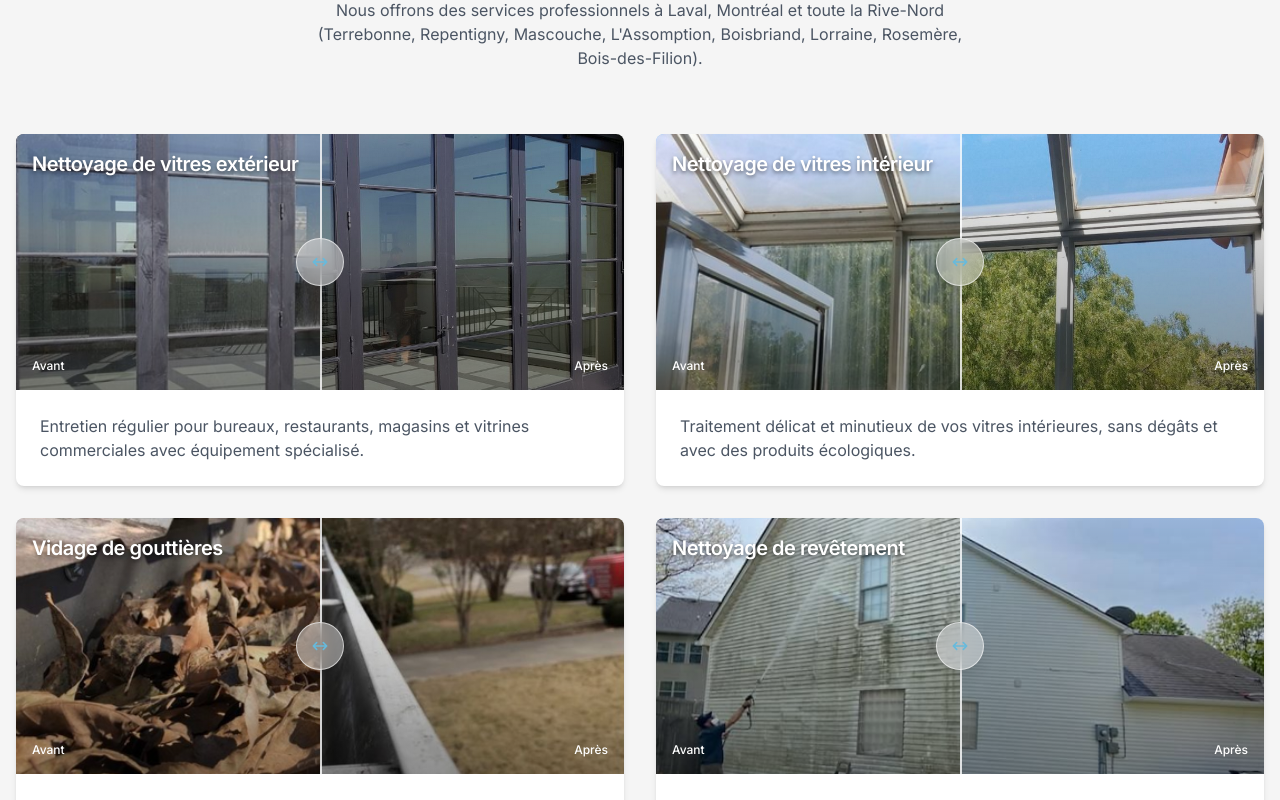
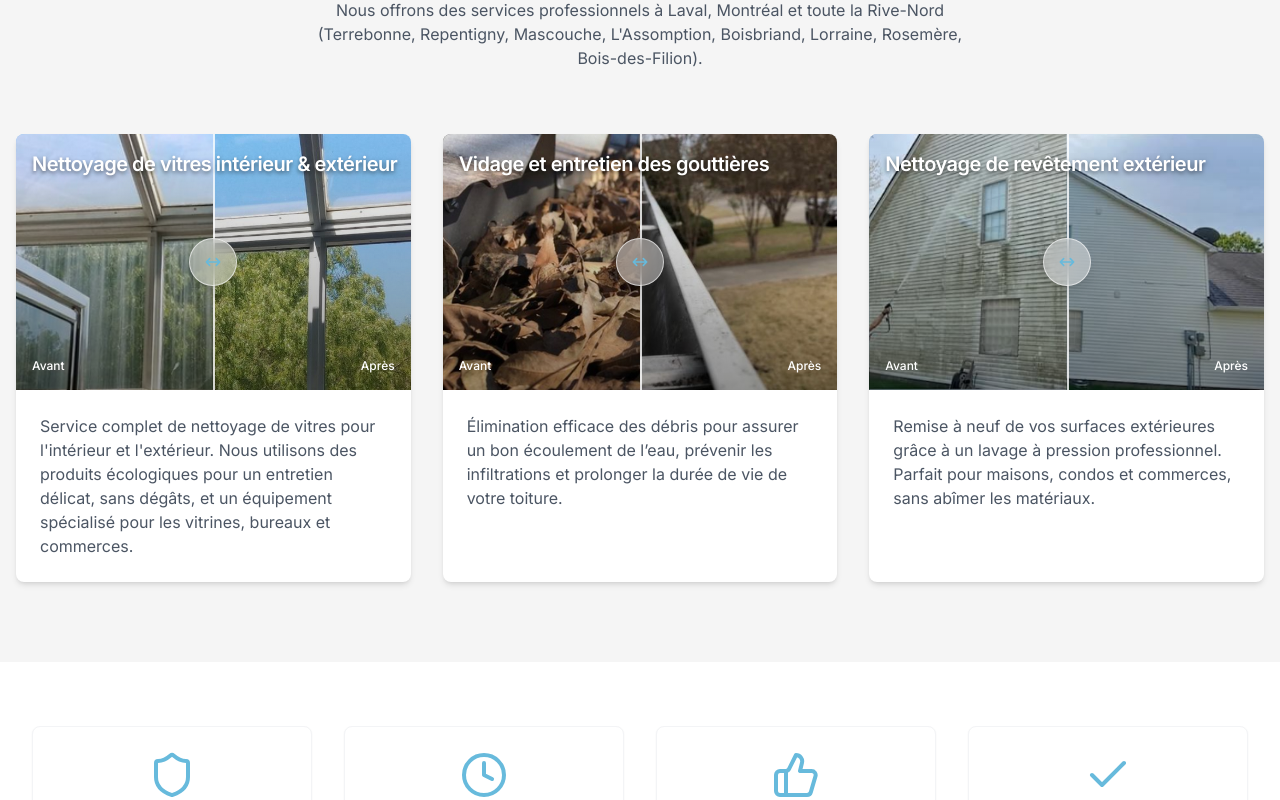
Before and after one commit to MiXir-Dev/mrclear-mixir, a React (Vite) app: page / in a window 1280 px wide. Shown: the part 1520-2320 px from the top of the page. Built offline with nearby package versions, Linux system fonts and the light colour scheme.

Commit message:
all work done

```diff
--- a/src/components/CTA.tsx
+++ b/src/components/CTA.tsx
@@ -7,8 +7,11 @@ import {
   CarouselNext,
   CarouselPrevious,
 } from "@/components/ui/carousel";
+import { useNavigate } from "react-router-dom";
 
 const CTA = () => {
+  const navigate = useNavigate();
+
   // Images pour le carousel
   const carouselImages = [
     "/sub-carousel-2.png",
@@ -72,9 +75,7 @@ const CTA = () => {
     {/* Bouton sous le carousel */}
     <div className="flex justify-center mt-12">
       <Button
-        onClick={() =>
-          document.getElementById("soumission")?.scrollIntoView({ behavior: "smooth" })
-        }
+        onClick={() => navigate("/soumission")}
         className="bg-white text-brand-blue hover:bg-gray-100 font-medium py-6 px-8 rounded-md text-lg shadow-lg transform transition-transform hover:scale-105"
       >
         Obtenir un devis gratuit
--- a/src/components/Header.tsx
+++ b/src/components/Header.tsx
@@ -127,7 +127,7 @@ const Header = () => {
             Contact
           </a>
           <Button
-            onClick={() => handleNavigation('soumission')}
+            onClick={() => navigate("/soumission")}
             className="cta-button"
           >
             Obtenir un devis
@@ -214,7 +214,7 @@ const Header = () => {
                 <div className="px-6 pt-4">
                   <SheetClose asChild>
                     <Button
-                      onClick={() => handleNavigation('soumission')}
+                      onClick={() => navigate("/soumission")}
                       className="cta-button w-full"
                     >
                       Obtenir un devis →
--- a/src/components/Hero.tsx
+++ b/src/components/Hero.tsx
@@ -1,7 +1,9 @@
 
 import { Button } from "@/components/ui/button";
+import { useNavigate } from "react-router-dom";
 
 const Hero = () => {
+  const navigate = useNavigate();
   return (
     <section className="relative bg-brand-blue text-white">
       <div
@@ -19,7 +21,7 @@ const Hero = () => {
           </p>
           <div className="flex flex-col sm:flex-row gap-4">
             <Button
-              onClick={() => document.getElementById('soumission')?.scrollIntoView({ behavior: 'smooth' })}
+              onClick={() => navigate("/soumission")}
               className="bg-white text-brand-blue hover:bg-gray-100 font-semibold text-lg py-6 px-8"
               size="lg"
             >
--- a/src/components/Services.tsx
+++ b/src/components/Services.tsx
@@ -1,29 +1,22 @@
-
 import { useState, useRef, useEffect } from "react";
 
 const Services = () => {
   const services = [
     {
-      title: "Nettoyage de vitres extérieur",
-      description: "Entretien régulier pour bureaux, restaurants, magasins et vitrines commerciales avec équipement spécialisé.",
-      beforeImage: "/before-company.png",
-      afterImage: "/after-company.png"
-    },
-    {
-      title: "Nettoyage de vitres intérieur",
-      description: "Traitement délicat et minutieux de vos vitres intérieures, sans dégâts et avec des produits écologiques.",
+      title: "Nettoyage de vitres intérieur & extérieur",
+      description: "Service complet de nettoyage de vitres pour l'intérieur et l'extérieur. Nous utilisons des produits écologiques pour un entretien délicat, sans dégâts, et un équipement spécialisé pour les vitrines, bureaux et commerces.",
       beforeImage: "/before-inside.png",
       afterImage: "/after-inside.png"
     },
     {
-      title: "Vidage de gouttières",
-      description: "Nettoyage complet de vos gouttières pour prévenir les dégâts d'eau et protéger votre propriété.",
+      title: "Vidage et entretien des gouttières",
+      description: "Élimination efficace des débris pour assurer un bon écoulement de l’eau, prévenir les infiltrations et prolonger la durée de vie de votre toiture.",
       beforeImage: "/before-gutter-cleaning.png",
       afterImage: "/after-gutter-cleaning.png"
     },
     {
-      title: "Nettoyage de revêtement",
-      description: "Service complet pour maisons, condos et commerces. Nous utilisons des équipements professionnels pour des résultats impeccables.",
+      title: "Nettoyage de revêtement extérieur",
+      description: "Remise à neuf de vos surfaces extérieures grâce à un lavage à pression professionnel. Parfait pour maisons, condos et commerces, sans abîmer les matériaux.",
       beforeImage: "/before-outside.png",
       afterImage: "/after-outside.png"
     }
@@ -41,7 +34,7 @@ const Services = () => {
           </p>
         </div>
 
-        <div className="grid grid-cols-1 md:grid-cols-2 gap-8">
+        <div className="grid grid-cols-1 md:grid-cols-3 gap-8">
           {services.map((service, index) => (
             <ServiceCard key={index} service={service} />
           ))}
```
